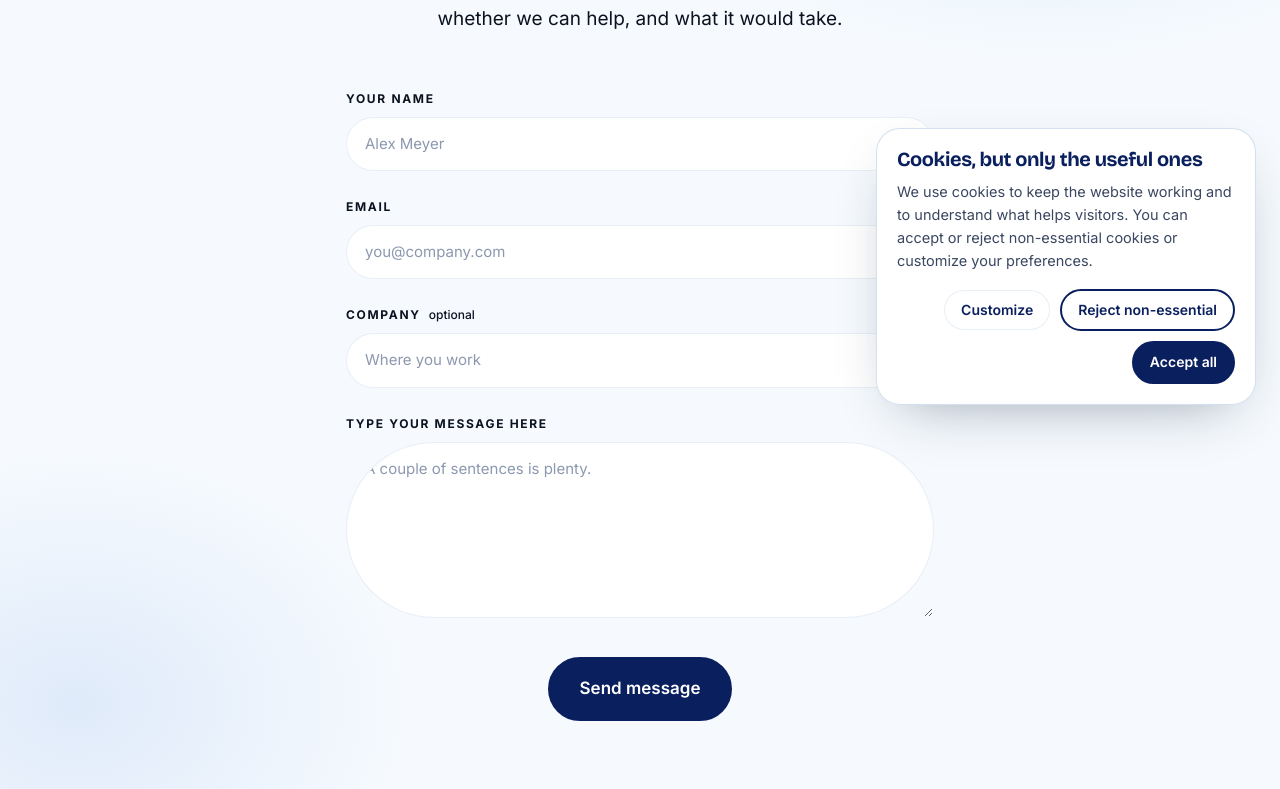
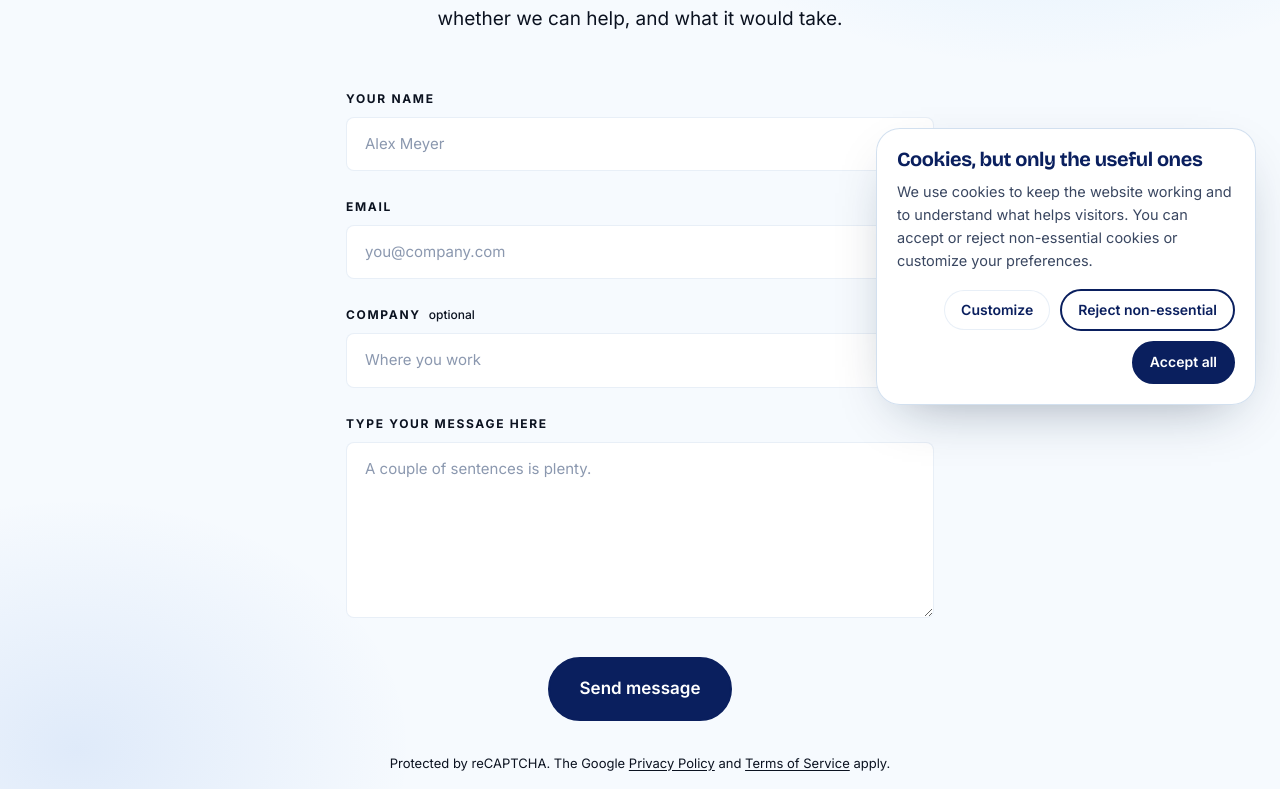
Before and after one commit to ecellolabs/Website, a Next.js app: page /en/contact in a window 1280 px wide. Shown: the part 371-1160 px from the top of the page. Built offline with nearby package versions, Linux system fonts and the light colour scheme; no server answers.

Commit message:
add google's recaptcha scripts (partially dummy)

```diff
--- a/components/contact/content.tsx
+++ b/components/contact/content.tsx
@@ -3,6 +3,7 @@
 import { useEffect, useRef, useState } from "react";
 import { Button } from "@/components/ui/button";
 import { submitContact } from "@/lib/contact";
+import { RECAPTCHA_ENABLED, getRecaptchaToken, loadRecaptcha } from "@/lib/recaptcha";
 import type { ContactContent } from "@/lib/i18n";
 
 type ContactPageProps = {
@@ -11,7 +12,7 @@ type ContactPageProps = {
 
 type FieldName = "name" | "email" | "company" | "message";
 type Errors = Partial<Record<FieldName, string>>;
-type Status = "idle" | "submitting" | "success" | "error";
+type Status = "idle" | "submitting" | "success" | "error" | "captcha-error";
 
 const REQUIRED_ORDER = ["name", "email", "message"] as const;
 
@@ -20,7 +21,7 @@ const EMAIL_PATTERN = /^[^\s@]+@[^\s@]+\.[^\s@]+$/;
 const labelClass = "block text-xs font-bold tracking-[0.14em] uppercase text-[--color-navy] mb-2.5";
 
 const fieldClass =
-  "w-full rounded-full border bg-white px-4.5 py-3.5 text-[15px] text-[#0b1f3a] placeholder:text-[#8b98af] outline-none transition-colors duration-200";
+  "w-full rounded-lg border bg-white px-4.5 py-3.5 text-[15px] text-[#0b1f3a] placeholder:text-[#8b98af] outline-none transition-colors duration-200";
 
 const fieldTone = {
   base: "border-line focus:border-navy",
@@ -29,6 +30,39 @@ const fieldTone = {
 
 function fieldClasses(hasError: boolean) {
   return `${fieldClass} ${hasError ? fieldTone.invalid : fieldTone.base}`;
+}
+
+const RECAPTCHA_HREF = {
+  privacy: "https://policies.google.com/privacy",
+  terms: "https://policies.google.com/terms",
+} as const;
+
+/**
+ * The branding line reCAPTCHA requires. v3 draws no widget, so this — plus
+ * Google's floating badge - is the only visible sign it is running.
+ */
+function RecaptchaNotice({ content }: { content: ContactContent["recaptcha"] }) {
+  const parts = content.notice.split(/(\{privacy\}|\{terms\})/);
+
+  return (
+    <p className="text-[13px] leading-relaxed text-[--color-muted] text-center mt-8">
+      {parts.map((part, index) => {
+        const key = part === "{privacy}" ? "privacy" : part === "{terms}" ? "terms" : null;
+        if (!key) return part;
+        return (
+          <a
+            key={index}
+            href={RECAPTCHA_HREF[key]}
+            target="_blank"
+            rel="noopener noreferrer"
+            className="underline underline-offset-2 hover:text-[--color-azure]"
+          >
+            {content[key]}
+          </a>
+        );
+      })}
+    </p>
+  );
 }
 
 function FieldError({ id, message }: { id: string; message?: string }) {
@@ -56,6 +90,13 @@ export default function ContactPage({ content }: ContactPageProps) {
   useEffect(() => {
     if (status === "success") successRef.current?.focus();
   }, [status]);
+
+  // Warm the reCAPTCHA script up front so submit isn't waiting on a script
+  // fetch. A failure here is fine — the submit path loads it again and reports.
+  useEffect(() => {
+    if (!RECAPTCHA_ENABLED) return;
+    loadRecaptcha().catch(() => {});
+  }, []);
 
   const setField = (field: FieldName, value: string) => {
     setValues((prev) => ({ ...prev, [field]: value }));
@@ -92,12 +133,24 @@ export default function ContactPage({ content }: ContactPageProps) {
     }
 
     setStatus("submitting");
+
+    let recaptchaToken = "";
+    if (RECAPTCHA_ENABLED) {
+      try {
+        recaptchaToken = await getRecaptchaToken("contact_submit");
+      } catch {
+        setStatus("captcha-error");
+        return;
+      }
+    }
+
     try {
       await submitContact({
         name: values.name.trim(),
         email: values.email.trim(),
         company: values.company.trim(),
         message: values.message.trim(),
+        recaptchaToken,
       });
       setStatus("success");
     } catch {
@@ -248,9 +301,11 @@ export default function ContactPage({ content }: ContactPageProps) {
                 {submitting ? content.pending : content.submit}
               </Button>
 
-              {status === "error" ? (
+              {status === "error" || status === "captcha-error" ? (
                 <p role="alert" className="text-[14.5px] text-[--color-muted] text-center">
-                  {content.failure.body}{" "}
+                  {status === "captcha-error"
+                    ? content.recaptcha.failed
+                    : content.failure.body}{" "}
                   <a
                     href={`mailto:${content.failure.email}`}
                     className="font-semibold text-[--color-navy] underline underline-offset-2 hover:text-[--color-azure]"
@@ -262,6 +317,10 @@ export default function ContactPage({ content }: ContactPageProps) {
             </div>
           </form>
         )}
+
+        {RECAPTCHA_ENABLED && status !== "success" ? (
+          <RecaptchaNotice content={content.recaptcha} />
+        ) : null}
       </div>
     </main>
   );
--- a/lib/contact.ts
+++ b/lib/contact.ts
@@ -3,6 +3,8 @@ export type ContactFormData = {
   email: string;
   company: string;
   message: string;
+  /** reCAPTCHA v3 token. Empty when no site key is configured. */
+  recaptchaToken: string;
 };
 
 /**
@@ -12,6 +14,9 @@ export type ContactFormData = {
  * resolves so the form can exercise its pending / success / error states.
  * When the endpoint exists, POST `data` to it and throw on a non-ok
  * response — the form already renders the error state for a rejection.
+ *
+ * The endpoint is also where `recaptchaToken` gets verified, against
+ * RECAPTCHA_SECRET_KEY. Nothing checks it on the client, and nothing can.
  */
 export async function submitContact(data: ContactFormData): Promise<void> {
   await new Promise((resolve) => setTimeout(resolve, 900));
--- a/lib/i18n.ts
+++ b/lib/i18n.ts
@@ -289,6 +289,12 @@ export const messages = {
         body: "That didn't send. Email us directly and we'll pick it up:",
         email: "talal@ecello.net",
       },
+      recaptcha: {
+        notice: "Protected by reCAPTCHA. The Google {privacy} and {terms} apply.",
+        privacy: "Privacy Policy",
+        terms: "Terms of Service",
+        failed: "We couldn't run the spam check. Please try again, or email us directly.",
+      },
     },
   },
   fr: {
@@ -556,6 +562,14 @@ export const messages = {
       failure: {
         body: "L'envoi a échoué. Écrivez-nous directement, nous prenons le relais :",
         email: "Talal@ecello.net",
+      },
+      recaptcha: {
+        notice:
+          "Protégé par reCAPTCHA. La {privacy} et les {terms} de Google s'appliquent.",
+        privacy: "politique de confidentialité",
+        terms: "conditions d'utilisation",
+        failed:
+          "Le contrôle anti-spam n'a pas abouti. Réessayez, ou écrivez-nous directement.",
       },
     },
   },
@@ -825,6 +839,14 @@ export const messages = {
         body: "Das Senden hat nicht funktioniert. Schreiben Sie uns direkt:",
         email: "talal@ecello.net",
       },
+      recaptcha: {
+        notice:
+          "Geschützt durch reCAPTCHA. Es gelten die {privacy} und die {terms} von Google.",
+        privacy: "Datenschutzerklärung",
+        terms: "Nutzungsbedingungen",
+        failed:
+          "Die Spam-Prüfung ist fehlgeschlagen. Bitte erneut versuchen oder schreiben Sie uns direkt.",
+      },
     },
   },
 } as const;
--- /dev/null
+++ b/lib/recaptcha.ts
@@ -0,0 +1,81 @@
+/**
+ * Google reCAPTCHA v3 — invisible, score based. There is no widget and nothing
+ * for a person to solve: we ask Google for a token on submit and hand it to the
+ * endpoint, which is where the score actually gets checked.
+ *
+ * TODO: nothing verifies the token yet. Until something POSTs it to
+ * https://www.google.com/recaptcha/api/siteverify with RECAPTCHA_SECRET_KEY,
+ * this only proves the browser could reach Google — a determined bot is
+ * unaffected. The honeypot in the form is still doing the real work.
+ */
+
+export const RECAPTCHA_SITE_KEY = process.env.NEXT_PUBLIC_RECAPTCHA_SITE_KEY ?? "";
+
+export const RECAPTCHA_ENABLED = RECAPTCHA_SITE_KEY.length > 0;
+
+type Grecaptcha = {
+  ready: (callback: () => void) => void;
+  execute: (siteKey: string, options: { action: string }) => Promise<string>;
+};
+
+declare global {
+  interface Window {
+    grecaptcha?: Grecaptcha;
+  }
+}
+
+const SCRIPT_ID = "recaptcha-v3";
+
+let loading: Promise<Grecaptcha> | null = null;
+
+/** Injects the reCAPTCHA script once and resolves when the API is usable. */
+export function loadRecaptcha(): Promise<Grecaptcha> {
+  if (loading) return loading;
+
+  loading = new Promise<Grecaptcha>((resolve, reject) => {
+    if (!RECAPTCHA_ENABLED) {
+      reject(new Error("loadRecaptcha: NEXT_PUBLIC_RECAPTCHA_SITE_KEY is not set"));
+      return;
+    }
+
+    const ready = () => {
+      const grecaptcha = window.grecaptcha;
+      if (!grecaptcha) {
+        reject(new Error("loadRecaptcha: script loaded but window.grecaptcha is missing"));
+        return;
+      }
+      grecaptcha.ready(() => resolve(grecaptcha));
+    };
+
+    const failed = () => {
+      // Let a later submit retry — a blocked request now may succeed on retry.
+      loading = null;
+      document.getElementById(SCRIPT_ID)?.remove();
+      reject(new Error("loadRecaptcha: script failed to load"));
+    };
+
+    const existing = document.getElementById(SCRIPT_ID);
+    if (existing) {
+      existing.addEventListener("load", ready, { once: true });
+      existing.addEventListener("error", failed, { once: true });
+      return;
+    }
+
+    const script = document.createElement("script");
+    script.id = SCRIPT_ID;
+    script.src = `https://www.google.com/recaptcha/api.js?render=${encodeURIComponent(RECAPTCHA_SITE_KEY)}`;
+    script.async = true;
+    script.defer = true;
+    script.addEventListener("load", ready, { once: true });
+    script.addEventListener("error", failed, { once: true });
+    document.head.appendChild(script);
+  });
+
+  return loading;
+}
+
+/** Runs an assessment and returns the one-shot token. Tokens expire in 2 minutes. */
+export async function getRecaptchaToken(action: string): Promise<string> {
+  const grecaptcha = await loadRecaptcha();
+  return grecaptcha.execute(RECAPTCHA_SITE_KEY, { action });
+}
```
Also changed, not shown: 2 other files (tests, documents, lock files or other folders).
